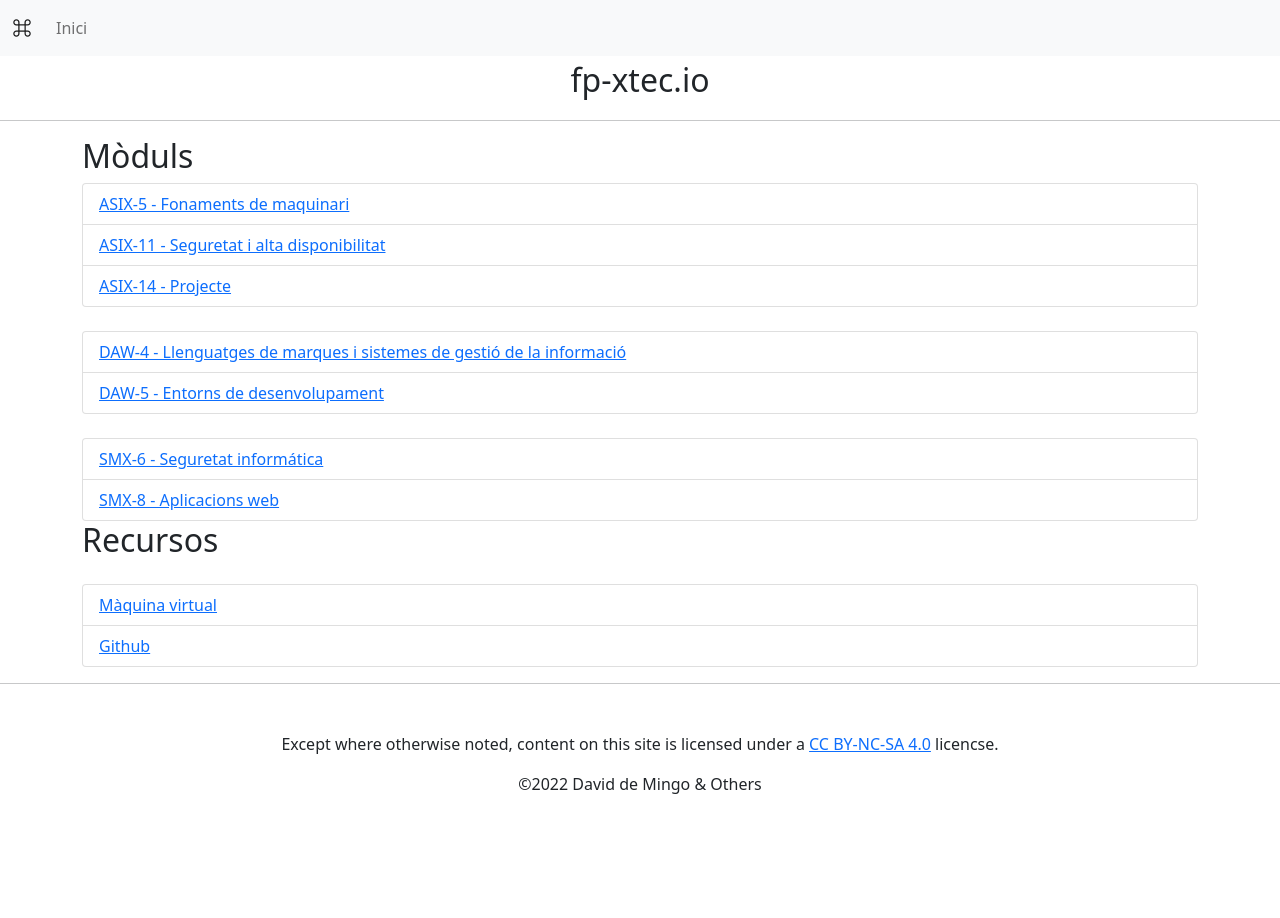
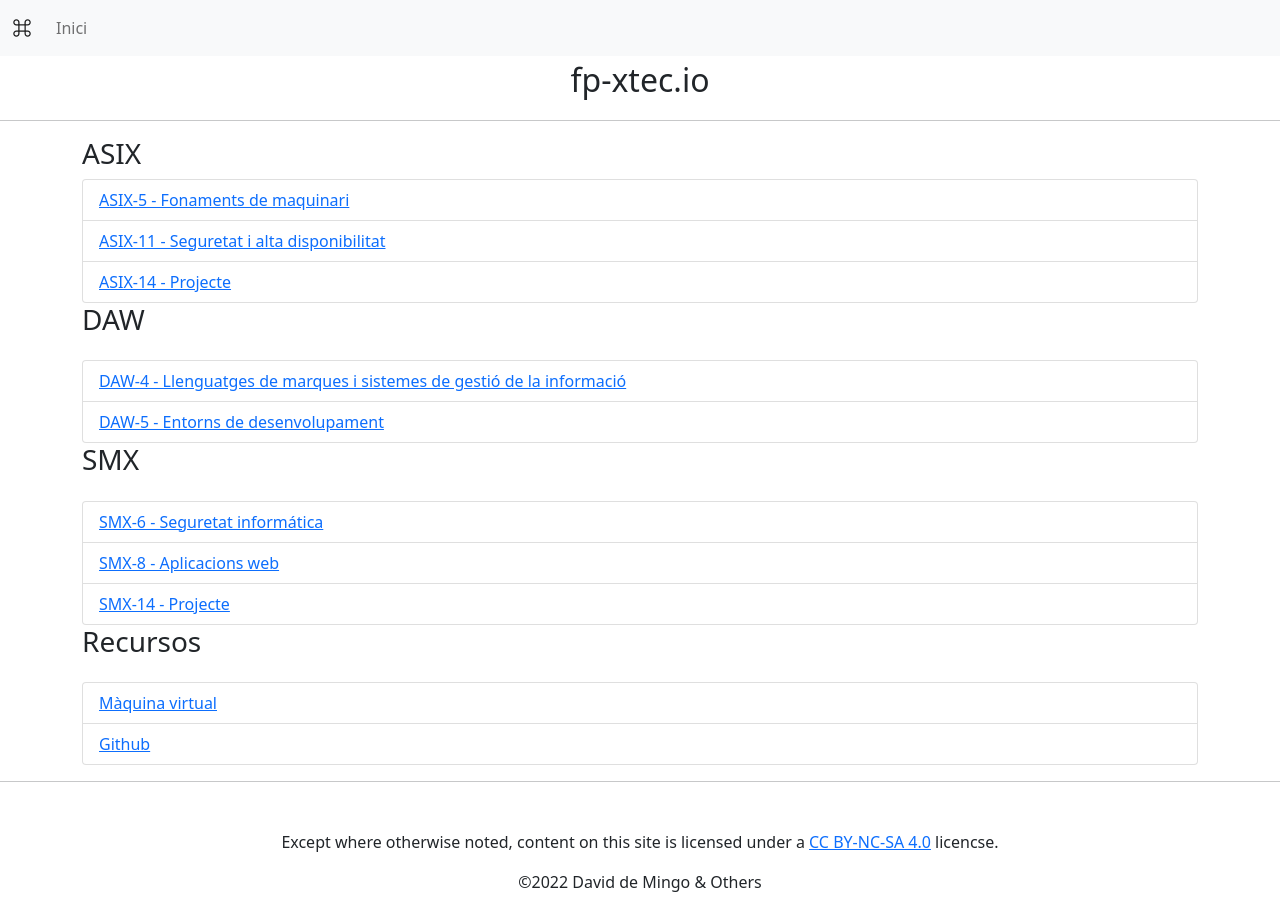
Before and after one commit to xtec-dev/xtec-dev.github.io, a Jekyll site: the page built from index.md, in a window 1280 px wide. Built offline with Jekyll 4.4.1, drawn with Linux system fonts in a browser that asks for light colours; nearby versions of some CDN libraries; our own code applies the rules of GitHub Pages for plain Markdown files.

Commit message:
update mp-14

```diff
--- a/index.md
+++ b/index.md
@@ -2,7 +2,7 @@
 title: fp-xtec.io
 ---
 
-<h2>Mòduls</h2>
+<h3>ASIX</h3>
 
 <ul class="list-group">
  <li class="list-group-item">
@@ -15,10 +15,12 @@ title: fp-xtec.io
             alta disponibilitat</a>
     </li>
     <li class="list-group-item">
-        <a href="https://docs.google.com/document/d/1inaVYexhNHkPxaXHHya67KNjb-hBMESKeoeqbsAdIaM/edit?usp=sharing">ASIX-14 -
+        <a href="https://docs.google.com/document/d/139E742dAZCFSsY6iAVcM3mDh0XHtmVj8LJO9GRAo7-E/edit?usp=sharing">ASIX-14 -
             Projecte</a>
     </li>
 </ul>
+
+<h3>DAW</h3>
 
 <ul class="list-group mt-4">
   <li class="list-group-item">
@@ -29,6 +31,7 @@ title: fp-xtec.io
     </li>
 </ul>
 
+ <h3>SMX</h3>
 <ul class="list-group mt-4">
 <li class="list-group-item">
         <a href="https://docs.google.com/document/d/1CtoP-6ENNFSXDkuqDoWZpHMCyYZaFzmzreYJ5ZerQZA/edit?usp=sharing">SMX-6 - Seguretat informática</a>
@@ -36,10 +39,14 @@ title: fp-xtec.io
   <li class="list-group-item">
         <a href="https://docs.google.com/document/d/1WeqeJIalCd1fd-ay2pUoe1ihX0JVIuSYw9-8exrVink/edit?usp=sharing">SMX-8 - Aplicacions web</a>
     </li>
+    <li class="list-group-item">
+        <a href="https://docs.google.com/document/d/139E742dAZCFSsY6iAVcM3mDh0XHtmVj8LJO9GRAo7-E/edit?usp=sharing">SMX-14 -
+            Projecte</a>
+    </li>
 
 </ul>
 
-<h2>Recursos</h2>
+<h3>Recursos</h3>
 
 <ul class="list-group mt-4">
   <li class="list-group-item">
```
